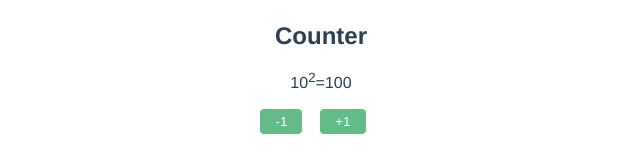
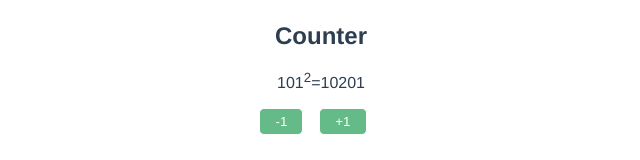
Before and after one commit to engelcituk/vuejs-cero-experto, a Vue app in the folder 03-fundamentos/: page / in a window 1280 px wide. Shown: the part 262-422 px from the top of the page, without its empty margins (319-959 px from the left). Built offline with nearby package versions, Linux system fonts and the light colour scheme.

Commit message:
Validación de los props

```diff
--- a/03-fundamentos/src/App.vue
+++ b/03-fundamentos/src/App.vue
@@ -1,7 +1,7 @@
 <template>
   <div>
     <img alt="Vue logo" src="./assets/logo.png">
-    <Counter :start="10"/>
+    <Counter :start="101"/>
   </div>
 </template>
 
--- a/03-fundamentos/src/components/Counter.vue
+++ b/03-fundamentos/src/components/Counter.vue
@@ -18,6 +18,9 @@
                 type: Number,
                 required: true,
                 // default: 100 //para poner un valor por defecto
+                validator(value){
+                    return value > 0
+                }
             },
         },
         data(){
```
